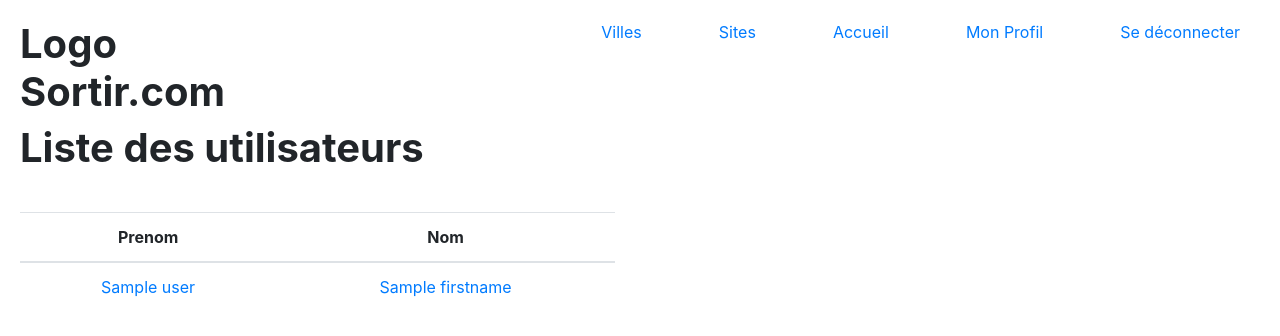
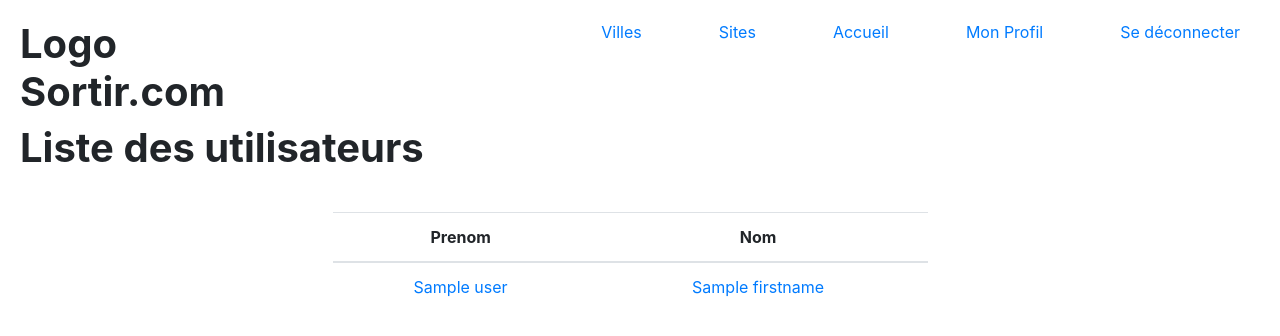
Before and after one commit to Sentakukii/Sortir, a Symfony app: template projetSortir/templates/user/index.html.twig in a window 1280 px wide. Shown: the top 336 px of the page. Run offline with Twig, Linux system fonts and the light colour scheme; the template is opened without the code that fills it: most values are stand-ins (such as "Sample title", 1, 10 or a date in 2020); some libraries are stand-ins or nearby versions.

Commit message:
center tabs

```diff
--- a/projetSortir/templates/event/index.html.twig
+++ b/projetSortir/templates/event/index.html.twig
@@ -103,7 +103,7 @@
         </div>
     </div>
 
-    <div class="row">
+    <div class="row justify-content-center">
         <div class="col-md-6">
             <table class="table">
                 <thead>
--- a/projetSortir/templates/user/index.html.twig
+++ b/projetSortir/templates/user/index.html.twig
@@ -4,7 +4,7 @@
 
 {% block body %}
     <h1>Liste des utilisateurs</h1>
-    <div class="row">
+    <div class="row justify-content-center">
         <div class="col-md-6">
             <table class="table">
                 <thead>
```
